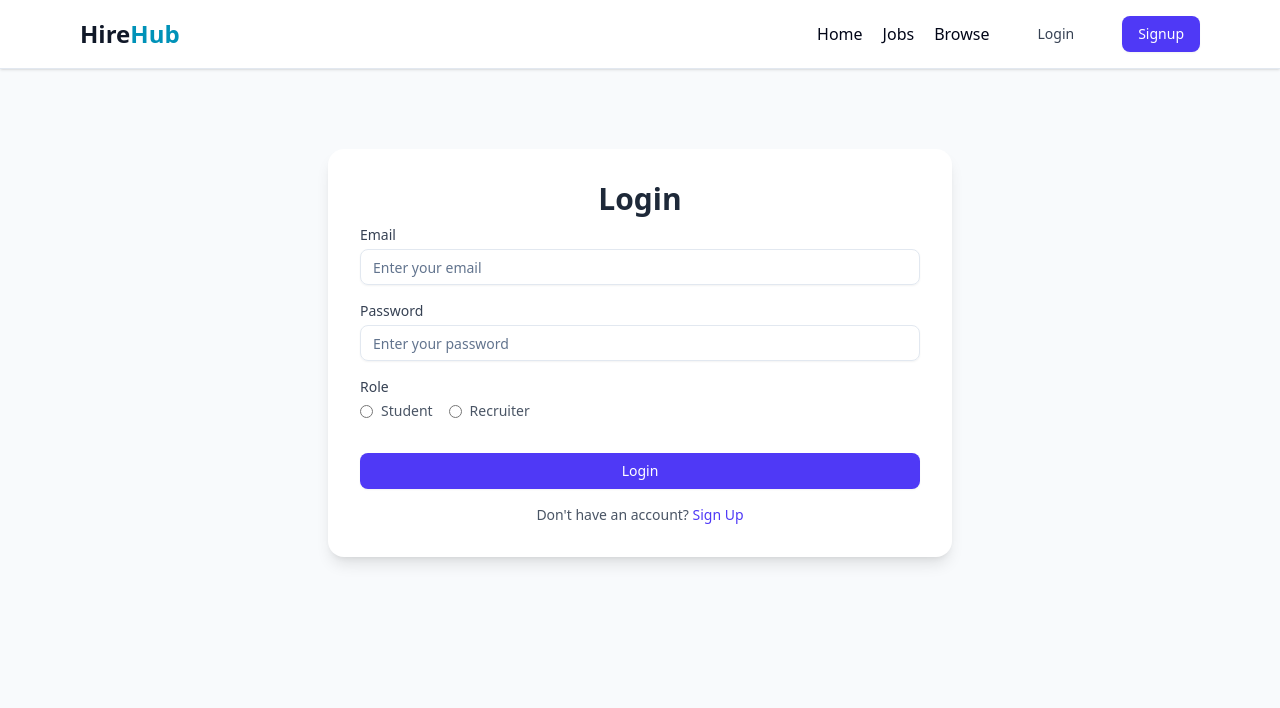
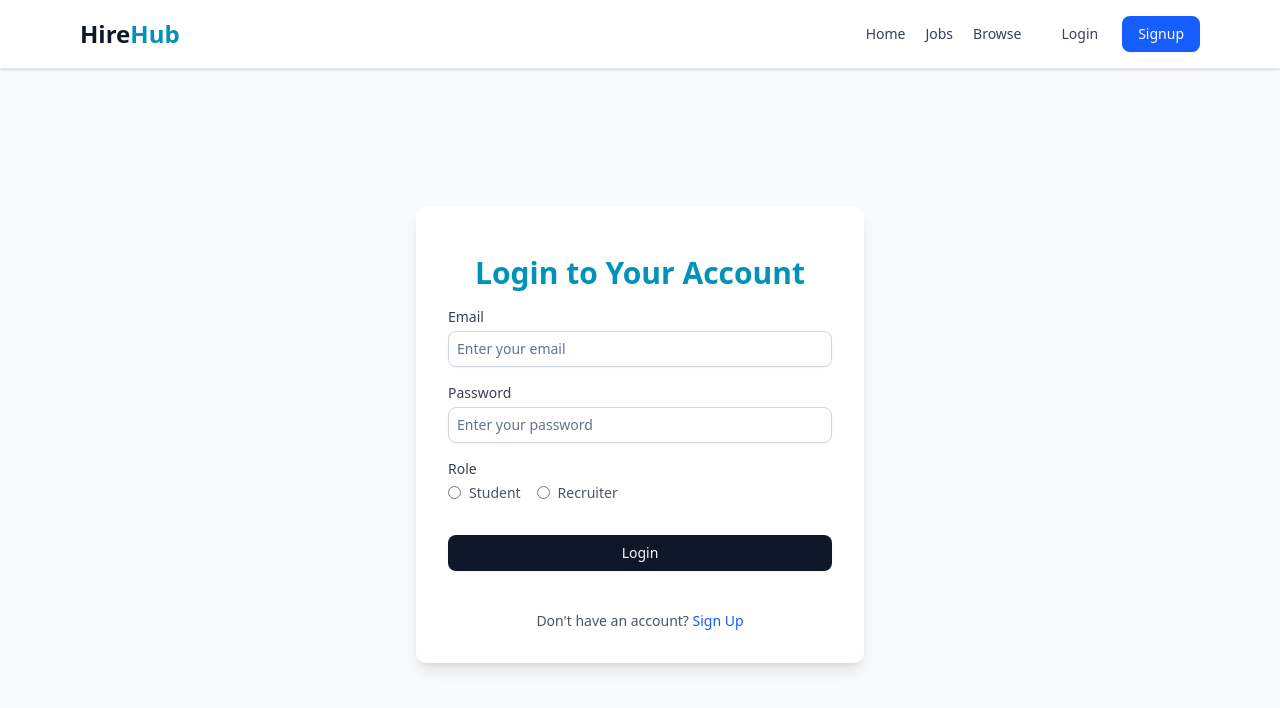
Before and after one commit to vivekmishra22/HireHub, a React (Vite) app in the folder frontend/: page /login in a window 1280 px wide. Shown: the top 708 px of the page. Built offline with nearby package versions, Linux system fonts and the light colour scheme.

Commit message:
Navbar and Login UI updated

```diff
--- a/frontend/src/App.jsx
+++ b/frontend/src/App.jsx
@@ -1,6 +1,5 @@
 // import './App.css'
 import { createBrowserRouter, RouterProvider } from 'react-router-dom'  // Import routing utilities from React Router
-// import { AnimatePresence } from 'framer-motion'
 
 // Import all components/pages used in routing
 // Auth pages
@@ -39,43 +38,42 @@ const appRouter = createBrowserRouter([   // Define all application routes using
   { path: '/profile', element: <Profile /> },
 
 
-  // ---------- Admin routes (protected by role check) ----------
-  {
-    path:"/admin/companies",        // Admin: List of companies
-    element:<Companies/>
-  },
-  {
-    path:"/admin/companies/create",   // Admin: Create new company
-    element:<CompanyCreate/>
-  },
-  {
-    path:"/admin/companies/:id",    // Admin: Setup/edit specific company
-    element:<CompanySetup/>
-  },
-  {
-    path:"/admin/jobs",            // Admin: View all jobs
-    element:<AdminJobs/>
-  },
-  {
-    path:"/admin/jobs/create",    // Admin: Post a new job
-    element:<PostJob/>
-  },
-  {
-    path:"/admin/jobs/:id/applicants",  // Admin: View job applicants
-    element:<Applicants/>
-  },
+  // ---------- Admin routes ----------
+  { path: "/admin/companies", element: <Companies /> },             // Admin: List of companies
+  { path: "/admin/companies/create", element: <CompanyCreate /> },   // Admin: Create new company
+  { path: "/admin/companies/:id", element: <CompanySetup /> },       // Admin: Setup/edit specific company
+  { path: "/admin/jobs", element: <AdminJobs /> },                   // Admin: View all jobs
+  { path: "/admin/jobs/create", element: <PostJob /> },              // Admin: Post a new job
+  { path: "/admin/jobs/:id/applicants", element: <Applicants /> },   // Admin: View job applicants
 ])
 
 function App() {    // Main App component
 
   return (
     <>
+
+      <div className="min-h-screen bg-white text-slate-800 flex flex-col">
+        {/* Navbar visible on all pages */}
+        {/* <Navbar /> */}
+
+        {/* Toast notification */}
+        <Toaster
+          position="top-right"
+          toastOptions={{
+            className:
+              'bg-cyan-500 text-white font-medium px-4 py-2 rounded shadow',
+          }}
+        />
+
+        {/* Page content */}
+        <RouterProvider router={appRouter} />
+
+      </div>
+
       {/* <Navbar /> */}
       {/* <Toaster position="top-right" /> */}
-      {/* <AnimatePresence> */}
-        {/* RouterProvider connects your routes to the app */}
-      <RouterProvider router={appRouter} />
-      {/* </AnimatePresence>    */}
+      {/* RouterProvider connects your routes to the app */}
+      {/* <RouterProvider router={appRouter} /> */}
     </>
   )
 }
--- a/frontend/src/components/auth/Login.jsx
+++ b/frontend/src/components/auth/Login.jsx
@@ -74,33 +74,43 @@ const Login = () => {     // Login component
 
   return (    // JSX returned by component
 
-    <div className="min-h-screen flex flex-col bg-[#f8fafc]">
+    <>
+      {/* <div className="min-h-screen flex flex-col bg-[#f8fafc]"> */}
 
-      <Navbar />
 
       {/* centered layout with soft background */}
-      <div className="flex items-center justify-center bg-[#f8fafc] px-4 py-20">
-        <motion.form
-          onSubmit={submitHandler}
-          initial={{ opacity: 0, scale: 0.95 }}
-          animate={{ opacity: 1, scale: 1 }}
-          transition={{ duration: 0.4 }}
-          className="w-full sm:w-[90%] md:w-2/3 lg:w-1/2 bg-white shadow-lg rounded-2xl p-8 animate-in fade-in zoom-in-50"
+      {/* <div className="flex items-center justify-center bg-[#f8fafc] px-4 py-20"> */}
+      <div className='min-h-screen bg-gray-50 flex flex-col'>
+        <Navbar />
+        <div className="flex-1 flex items-center justify-center px-4">
+
+
+          <motion.div
+            // onSubmit={submitHandler}
+            initial={{ opacity: 0, y: 20 }}
+            animate={{ opacity: 1, y: 0 }}
+            transition={{ duration: 0.5 }}
+            className="w-full max-w-md bg-white shadow-lg rounded-lg p-8"
+          // className="w-full sm:w-[90%] md:w-2/3 lg:w-1/2 bg-white shadow-lg rounded-2xl p-8 animate-in fade-in zoom-in-50"
           >
-          <h2 className="text-3xl font-bold text-gray-800 text-center mb-2">Login</h2>
+            <h2 className="text-3xl font-bold text-cyan-600 text-center my-4">
+              Login to Your Account
+            </h2>
             {/* <p className="text-sm text-gray-600 text-center mb-6">
           Login to access your dashboard
         </p> */}
 
+            <form onSubmit={submitHandler} className="space-y-4">
               <div className="mb-4">
                 <Label htmlFor="email" className="block text-sm font-medium text-gray-700">Email</Label>
                 <Input
                   id="email"
                   type="email"
+                  name="email"
                   value={input.email}
-              onChange={(e) => setInput({ ...input, email: e.target.value })}
+                  onChange={changeEventHandler}
                   placeholder="Enter your email"
-              className="mt-1"
+                  className="mt-1 block w-full border border-gray-300 rounded-md p-2 focus:outline-none focus:ring-2 focus:ring-cyan-600"
                 />
               </div>
 
@@ -109,10 +119,11 @@ const Login = () => {     // Login component
                 <Input
                   id="password"
                   type="password"
+                  name="password"
                   value={input.password}
-              onChange={(e) => setInput({ ...input, password: e.target.value })}
+                  onChange={changeEventHandler}
                   placeholder="Enter your password"
-              className="mt-1"
+                  className="mt-1 block w-full border border-gray-300 rounded-md p-2 focus:outline-none focus:ring-2 focus:ring-cyan-600"
                 />
               </div>
 
@@ -125,7 +136,7 @@ const Login = () => {     // Login component
                       name="role"
                       value="student"
                       checked={input.role === "student"}
-                  onChange={(e) => setInput({ ...input, role: e.target.value })}
+                      onChange={changeEventHandler}
                       className="mr-2"
                     />
                     Student
@@ -136,29 +147,31 @@ const Login = () => {     // Login component
                       name="role"
                       value="recruiter"
                       checked={input.role === "recruiter"}
-                  onChange={(e) => setInput({ ...input, role: e.target.value })}
+                      onChange={changeEventHandler}
                       className="mr-2"
                     />
                     Recruiter
                   </label>
                 </div>
               </div>
+              {
+                loading ? <Button className="w-full my-4"> <Loader2 className='mr-2 h-4 w-4 animate-spin' /> Please wait </Button> :
+                  <Button type="submit" className="w-full my-4">Login</Button>
+              }
+              <p className="mt-6 text-center text-sm text-gray-600">
+                Don't have an account?{" "}
+                <Link href="/signup" className="text-blue-600 hover:underline hover:text-blue-700">Sign Up</Link>
+              </p>
+            </form>
 
-          {/* ✅ Primary Button with custom color and disabled state */}
-          <Button
-            type="submit"
-            disabled={loading}
-            className={`w-full my-4 bg-indigo-600 hover:bg-indigo-700 text-white ${loading ? "opacity-50 cursor-not-allowed" : ""}`}
-          >
-            {loading ? "Logging in..." : "Login"}
-          </Button>
 
-          <p className="text-sm text-gray-600 text-center">
-            Don't have an account? <a href="/signup" className="text-indigo-600 hover:underline">Sign Up</a>
-          </p>
-        </motion.form>
+
+          </motion.div>
         </div>
       </div>
+      {/* </div> */}
+    </>
+
 
     // <div className="min-h-screen bg-gray-50">   {/* Full screen height with light background */}
     //   <Navbar />    {/* Top navbar */}
--- a/frontend/src/components/shared/Footer.jsx
+++ b/frontend/src/components/shared/Footer.jsx
@@ -28,15 +28,15 @@ const socialLinks = [
 const Footer = () => {        // Define the Footer component as a functional component
   return (
 
-    <footer className="border-t bg-slate-50 border-t-gray-200 py-10 mt-10">
-      <div className="container mx-auto px-4">
-        <div className="flex flex-col md:flex-row justify-between items-center">
+    <footer className="border-t bg-gray-50 border-gray-200 py-10 mt-10">
+      <div className="max-w-screen-xl mx-auto px-4 sm:px-6 lg:px-8">
+        <div className="flex flex-col md:flex-row justify-between items-center gap-y-6">
           <div className="mb-6 md:mb-0 text-center md:text-left">
-            <h2 className="text-2xl font-semibold text-slate-800">Hire<span className="text-sky-500">Hub</span></h2>
-            <p className="text-sm text-slate-600 mt-1">© 2025 HireHub Inc. All rights reserved.</p>
+            <h2 className="text-2xl font-semibold text-gray-800">Hire<span className="text-cyan-600">Hub</span></h2>
+            <p className="text-sm text-gray-600 mt-1">© 2025 HireHub Inc. All rights reserved.</p>
           </div>
 
-          <div className="flex space-x-6 mt-4 md:mt-0">
+          <div className="flex space-x-6">
             {socialLinks.map(({ href, label, svg }, idx) => (
               <motion.a
                 key={idx}
@@ -45,8 +45,8 @@ const Footer = () => {        // Define the Footer component as a functional com
                 rel="noopener noreferrer"
                 aria-label={label}
                 title={label}
-                whileHover={{ scale: 1.2, color: '#0284c7' }}
-                className="text-slate-600 hover:text-sky-500 transition"
+                whileHover={{ scale: 1.2 }}
+                className="text-gray-600 hover:text-blue-600 transition-colors duration-200"
               >
                 <svg className="w-6 h-6" fill="currentColor" viewBox="0 0 24 24" aria-hidden="true">
                   {svg}
--- a/frontend/src/components/shared/Navbar.jsx
+++ b/frontend/src/components/shared/Navbar.jsx
@@ -7,13 +7,13 @@ import { Button } from "@/components/ui/button"
 import { Avatar, AvatarImage } from "@/components/ui/avatar"
 import { Popover, PopoverContent, PopoverTrigger } from "@/components/ui/popover"
 
-import { LogOut, User2, UserRound } from 'lucide-react'    // Icons from lucide-react
-import { motion } from 'framer-motion'
+import { LogOut, UserRound } from 'lucide-react'    // Icons from lucide-react
 
 import { useDispatch, useSelector } from 'react-redux'  // Redux hooks to read and update state
 
+import axios from 'axios'           // Axios for API requests
 import { toast } from 'sonner'      // To show toast notifications
-import axios from 'axios'           // Axios for API requests
+import { motion } from 'framer-motion'
 
 import { USER_API_END_POINT } from '@/utils/constant'       // Constant for backend API URL
 import { setUser } from '@/redux/authSlice'                 // Redux action to reset user on logout
@@ -36,7 +36,8 @@ const Navbar = () => {          // Navbar component definition
             }
         } catch (error) {
             console.log(error);     // Log error in console
-            toast.error(error.response.data.message);       // Show error toast
+            toast.error(error.response?.data?.message || 'Logout failed')
+            // toast.error(error.response.data.message);       // Show error toast
         }
     }
 
@@ -51,15 +52,22 @@ const Navbar = () => {          // Navbar component definition
     // }
 
     return (        // JSX return block
-        <header className='w-full px-4 md:px-20 py-4 border-b shadow-sm bg-white sticky top-0 z-50'>
+
+        <header className='w-full bg-white border-b shadow-sm sticky top-0 z-50 px-4 md:px-20 py-4'>
             {/* <div className='bg-white py-2'> */}
             <nav className='flex justify-between items-center'>
                 {/* <div className='flex items-center justify-between mx-auto max-w-7xl'>   Navbar wrapper with padding and max width */}
 
-                {/* Logo */}
                 {/* <div>
                         <h1 className='text-2xl font-bold'>Hire<span className='text-[#F83002]'>Hub</span></h1>
                     </div> */}
+
+                {/* Logo */}
+                {/* <Link to='/'>
+                    <h1 className='text-2xl font-bold text-gray-900'>
+                    Hire<span className='text-cyan-600'>Hub</span>
+                    </h1>
+                    </Link> */}
                 <Link to='/'>
                     <h1 className='text-2xl font-bold text-gray-900'>
                         Hire<span className='text-cyan-600'>Hub</span>
@@ -67,22 +75,22 @@ const Navbar = () => {          // Navbar component definition
                 </Link>
 
                 {/* Navigation links and buttons */}
-                <div className='flex items-center gap-8'>
+                <div className='flex items-center gap-6'>
                     {/* Conditional Navigation links */}
-                    <ul className='flex font-medium items-center gap-5'>
+                    <ul className='sm:flex items-center gap-5 text-gray-700 font-medium text-sm'>
                         {
                             user && user.role === 'recruiter' ? (
                                 // Links for recruiter/admin
                                 <>
-                                    <li><Link to='/admin/companies'>Companies</Link></li>
-                                    <li><Link to='/admin/jobs'>Jobs</Link></li>
+                                    <li><Link to='/admin/companies' className='hover:text-cyan-600 transition'>Companies</Link></li>
+                                    <li><Link to='/admin/jobs' className='hover:text-cyan-600 transition'>Jobs</Link></li>
                                 </>
                             ) : (
                                 // Links for normal users
                                 <>
-                                    <li><Link to='/'>Home</Link></li>
-                                    <li><Link to='/jobs'>Jobs</Link></li>
-                                    <li><Link to='/browse'>Browse</Link></li>
+                                    <li><Link to='/' className='hover:text-cyan-600 transition'>Home</Link></li>
+                                    <li><Link to='/jobs' className='hover:text-cyan-600 transition'>Jobs</Link></li>
+                                    <li><Link to='/browse' className='hover:text-cyan-600 transition'>Browse</Link></li>
                                 </>
                             )
                         }
@@ -101,19 +109,19 @@ const Navbar = () => {          // Navbar component definition
                                 </Link>
                             </div> */}
 
-                    {!user?.fullname ? (
-                        <>
+                    { !user ? (
+                        <div className='flex items-center gap-2'>
                             <Link to='/login'>
                                 <Button variant='ghost' className='text-gray-700'>
                                     Login
                                 </Button>
                             </Link>
                             <Link to='/signup'>
-                                <Button className='bg-indigo-600 hover:bg-indigo-700 text-white'>
+                                <Button className='bg-blue-600 hover:bg-blue-700 text-white'>
                                     Signup
                                 </Button>
                             </Link>
-                        </>
+                        </div>
 
                     ) : (
                         // If logged in: Show profile avatar and dropdown
@@ -148,10 +156,8 @@ const Navbar = () => {          // Navbar component definition
                                                     {(user?.fullname?.[0] || 'U').toUpperCase()}
                                                 </AvatarFallback>
                                             </Avatar>
-                                            <div className='space-y-1'>
-                                                <p className='text-sm font-medium text-gray-900'>
-                                                    {user?.fullname}
-                                                </p>
+                                            <div>
+                                                <p className='text-sm font-medium text-gray-900'> {user?.fullname} </p>
                                                 <p className='text-sm text-gray-500'>{user?.email}</p>
                                             </div>
                                         </div>
@@ -160,13 +166,13 @@ const Navbar = () => {          // Navbar component definition
                                             <Link
                                                 to={`/profile`}
                                                 // to={`/profile/${user?._id}`}
-                                                className='flex items-center gap-2 px-3 py-2 hover:bg-gray-100 rounded-md transition text-sm text-gray-700'
+                                                className='flex items-center gap-2 px-3 py-2 hover:bg-cyan-50 rounded-md transition text-sm text-gray-700'
                                             >
                                                 <UserRound size={16} /> Profile
                                             </Link>
                                             <button
                                                 onClick={logoutHandler}
-                                                to={`/`}
+                                                // to={`/`}
                                                 className='flex items-center gap-2 px-3 py-2 hover:bg-red-50 rounded-md transition text-sm text-red-600'
                                             >
                                                 <LogOut size={16} /> Logout
```
Also changed, not shown: 1 other file (tests, documents, lock files or other folders). Lines whose indentation alone changed are shown as unchanged.
